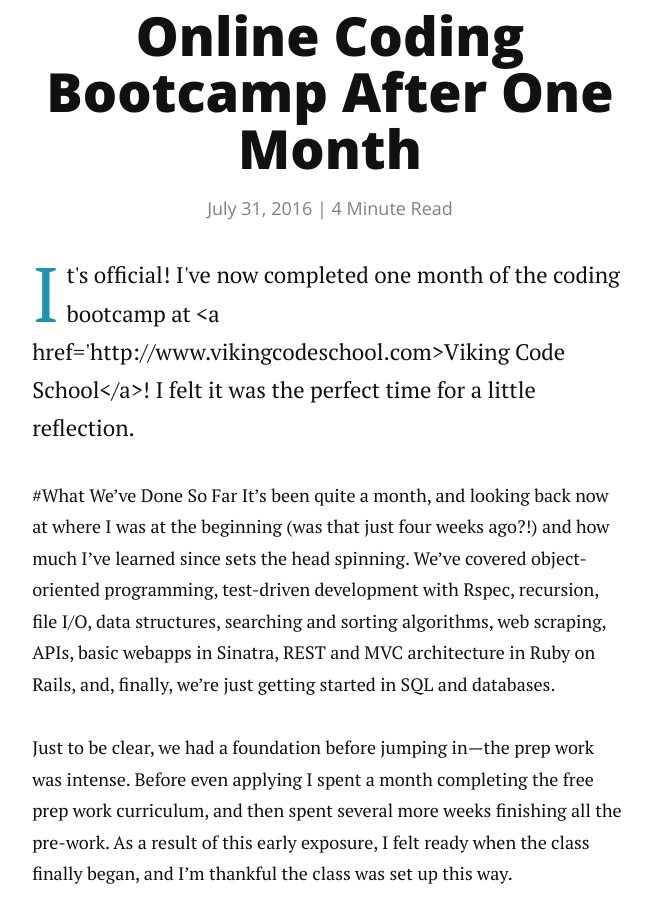
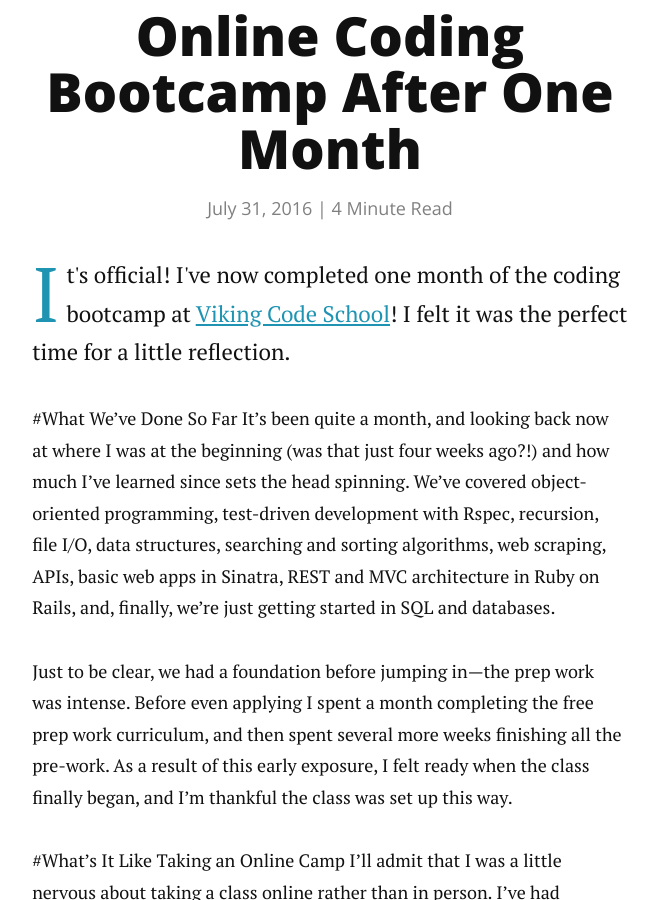
Before and after one commit to philipcolejohnson/philipcolejohnson.github.io, a Jekyll site: the page built from _posts/2016-07-31-one_month.markdown, in a window 1280 px wide and 900 px high, scrolled down 360 px. Shown: the whole window, without its empty margins (310-968 px from the left). Built offline with Jekyll 4.4.1, drawn with Linux system fonts in a browser that asks for light colours; nearby versions of some CDN libraries.

Commit message:
Fix link

```diff
--- a/_posts/2016-07-31-one_month.markdown
+++ b/_posts/2016-07-31-one_month.markdown
@@ -4,10 +4,10 @@ title:  Reflections On An Online Coding Bootcamp After One Month
 date:   2016-07-31
 ---
 
-<p class="intro"><span class="dropcap">I</span>t's official! I've now completed one month of the coding bootcamp at <a href='http://www.vikingcodeschool.com>Viking Code School</a>! I felt it was the perfect time for a little reflection.</p>
+<p class="intro"><span class="dropcap">I</span>t's official! I've now completed one month of the coding bootcamp at <a href='http://www.vikingcodeschool.com'>Viking Code School</a>! I felt it was the perfect time for a little reflection.</p>
 
 #What We've Done So Far
-It's been quite a month, and looking back now at where I was at the beginning (was that just four weeks ago?!) and how much I've learned since sets the head spinning. We've covered object-oriented programming, test-driven development with Rspec, recursion, file I/O, data structures, searching and sorting algorithms, web scraping, APIs, basic webapps in Sinatra, REST and MVC architecture in Ruby on Rails, and, finally, we're just getting started in SQL and databases.
+It's been quite a month, and looking back now at where I was at the beginning (was that just four weeks ago?!) and how much I've learned since sets the head spinning. We've covered object-oriented programming, test-driven development with Rspec, recursion, file I/O, data structures, searching and sorting algorithms, web scraping, APIs, basic web apps in Sinatra, REST and MVC architecture in Ruby on Rails, and, finally, we're just getting started in SQL and databases.
 
 Just to be clear, we had a foundation before jumping in—the prep work was intense. Before even applying I spent a month completing the free prep work curriculum, and then spent several more weeks finishing all the pre-work. As a result of this early exposure, I felt ready when the class finally began, and I'm thankful the class was set up this way.
 
```
